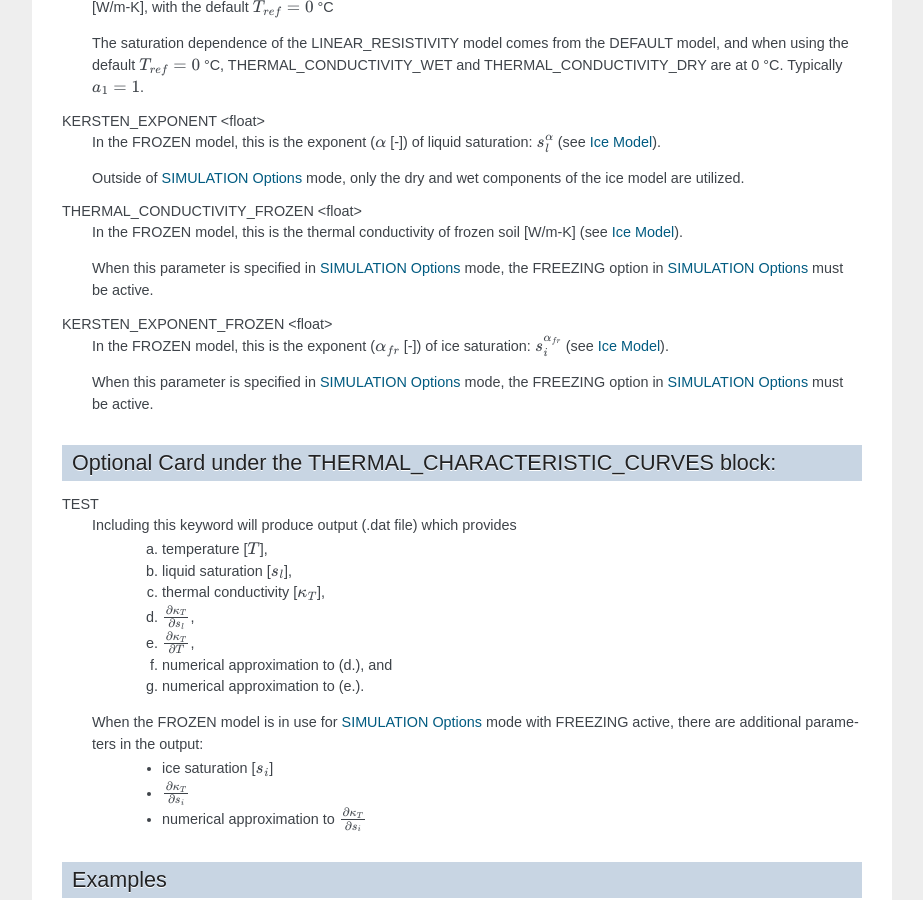
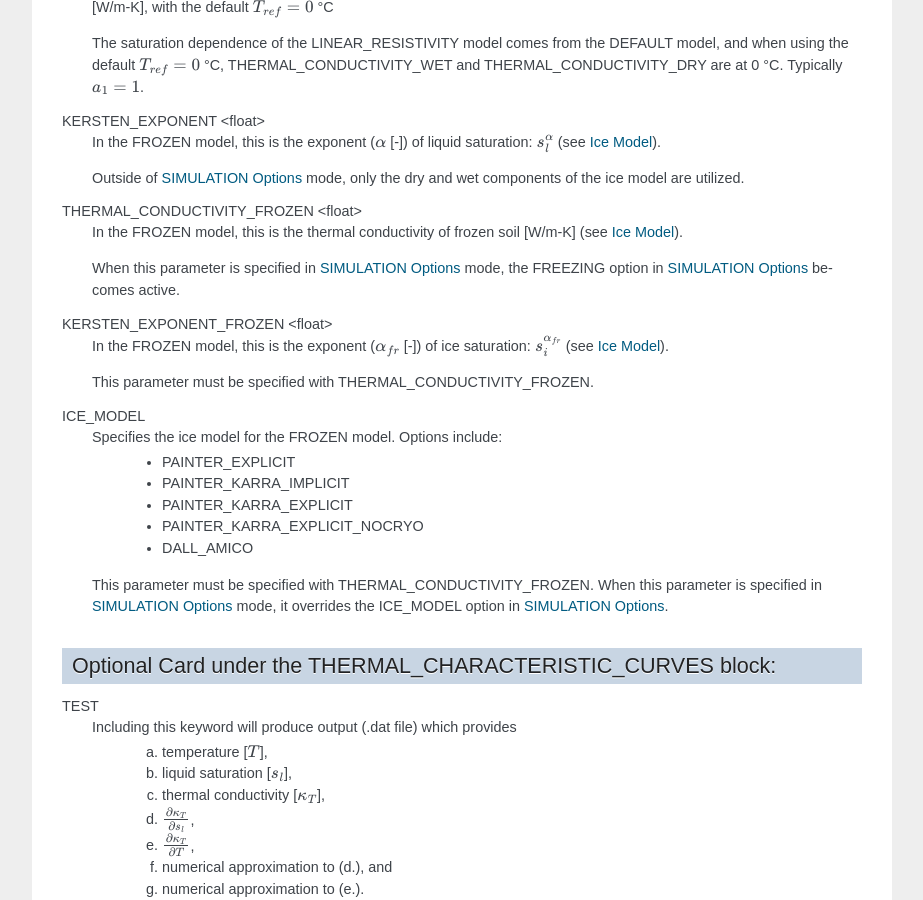
Before and after one commit to Miracloon/pflotran-documentation, a Sphinx documentation site: the page built from source/user_guide/cards/subsurface/characteristic_curves_thermal_card.rst, in a window 1280 px wide and 900 px high, scrolled down 1901 px. Shown: the whole window, without its empty margins (318-1241 px from the left). Built offline with Sphinx 7.4.7, drawn with Linux system fonts in a browser that asks for light colours.

Commit message:
DPC-27: Added ICE_MODEL instructions for FROZEN model. Clarified that FREEZING no longer has to be manually specified in OPTIONS.

```diff
--- a/source/user_guide/cards/subsurface/characteristic_curves_thermal_card.rst
+++ b/source/user_guide/cards/subsurface/characteristic_curves_thermal_card.rst
@@ -111,12 +111,22 @@ KERSTEN_EXPONENT <float>
 THERMAL_CONDUCTIVITY_FROZEN <float>
   In the FROZEN model, this is the thermal conductivity of frozen soil [W/m-K] (see :ref:`mode-th-ice-model`).
 
-  When this parameter is specified in :ref:`th-card` mode, the FREEZING option in :ref:`th-simulation-options` must be active.
+  When this parameter is specified in :ref:`th-card` mode, the FREEZING option in :ref:`th-simulation-options` becomes active.
 
 KERSTEN_EXPONENT_FROZEN <float>
   In the FROZEN model, this is the exponent (:math:`\alpha_{fr}` [-]) of ice saturation: :math:`s^{\alpha_{fr}}_{i}` (see :ref:`mode-th-ice-model`).
 
-  When this parameter is specified in :ref:`th-card` mode, the FREEZING option in :ref:`th-simulation-options` must be active.
+  This parameter must be specified with THERMAL_CONDUCTIVITY_FROZEN.
+
+ICE_MODEL
+  Specifies the ice model for the FROZEN model. Options include:
+    * PAINTER_EXPLICIT
+    * PAINTER_KARRA_IMPLICIT
+    * PAINTER_KARRA_EXPLICIT
+    * PAINTER_KARRA_EXPLICIT_NOCRYO
+    * DALL_AMICO
+
+  This parameter must be specified with THERMAL_CONDUCTIVITY_FROZEN. When this parameter is specified in :ref:`th-card` mode, it overrides the ICE_MODEL option in :ref:`th-simulation-options`.
 
 Optional Card under the THERMAL_CHARACTERISTIC_CURVES block:
 ************************************************************
```
